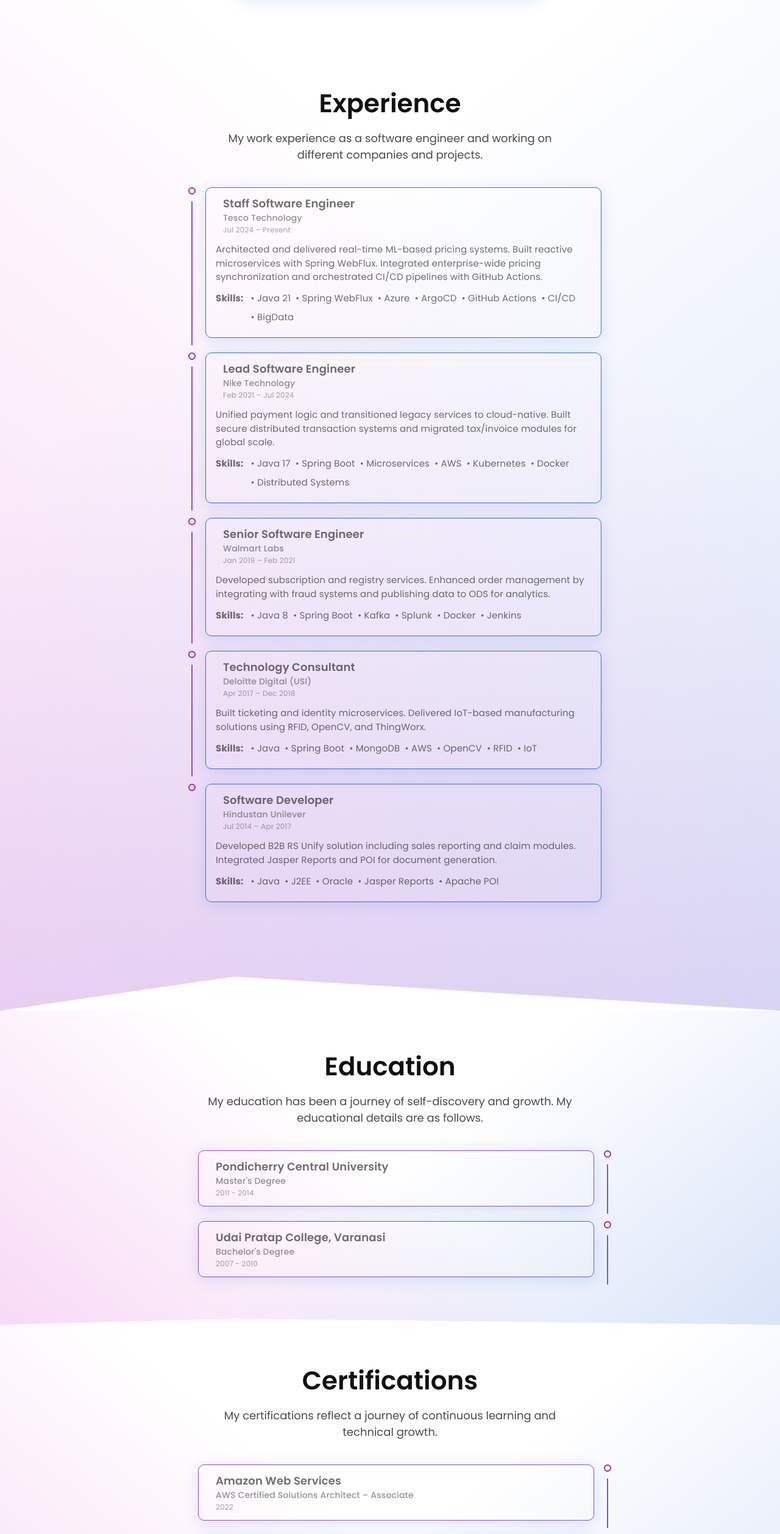
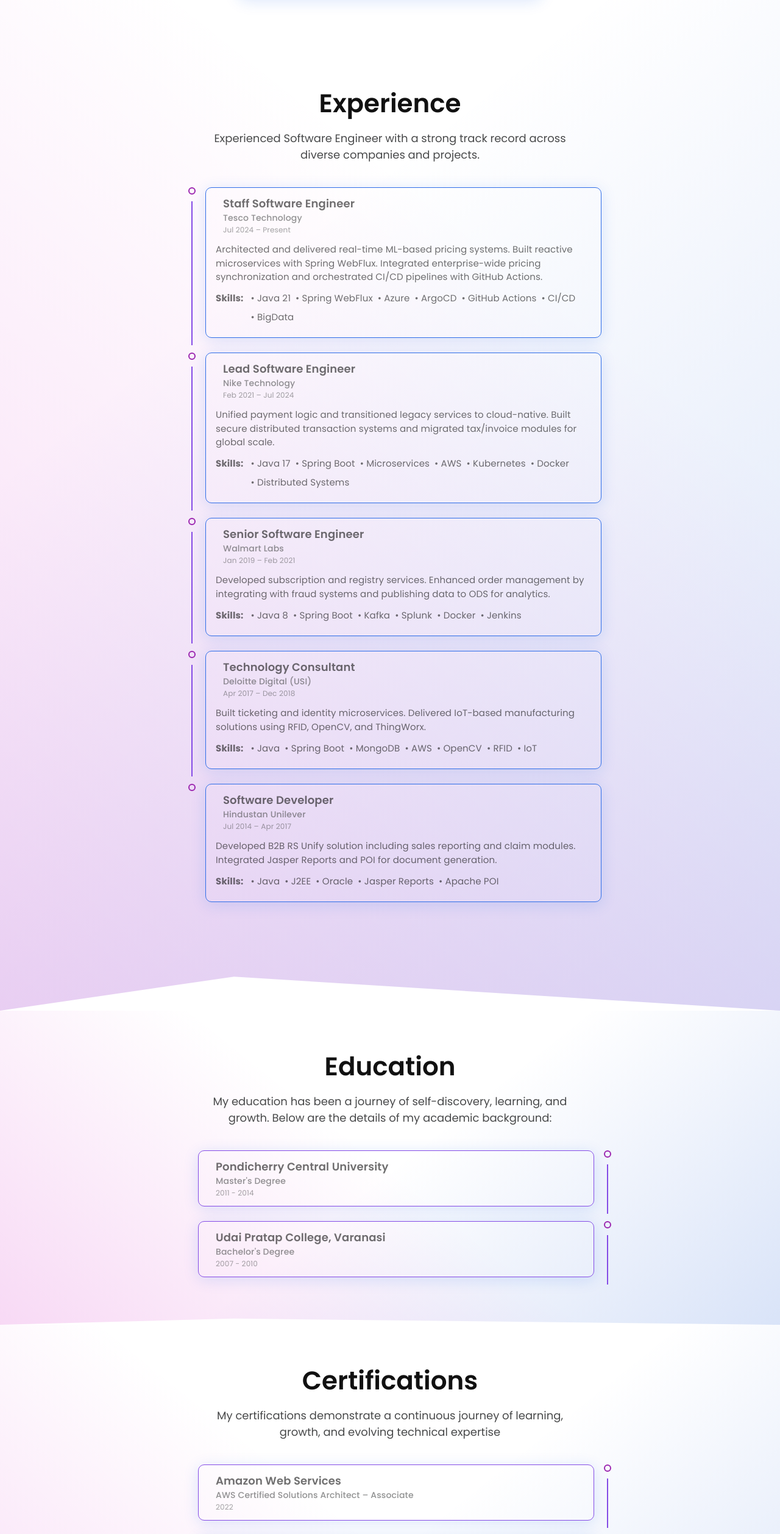
Before and after one commit to sumantrai/portfolio-main, a React (Create React App) app: page / in a window 1280 px wide. Shown: the part 1970-4485 px from the top of the page at 61% size. Built offline with nearby package versions, Linux system fonts and the light colour scheme.

Commit message:
updating package

```diff
--- a/src/components/Certification/index.js
+++ b/src/components/Certification/index.js
@@ -81,7 +81,7 @@
       <Wrapper>
         <Title>Certifications</Title>
         <Desc>
-          My certifications reflect a journey of continuous learning and technical growth.
+         My certifications demonstrate a continuous journey of learning, growth, and evolving technical expertise
         </Desc>
         <TimelineSection>
           <Timeline>
--- a/src/components/Education/index.js
+++ b/src/components/Education/index.js
@@ -83,7 +83,7 @@
             <Wrapper>
                 <Title>Education</Title>
                 <Desc>
-                    My education has been a journey of self-discovery and growth. My educational details are as follows.
+                    My education has been a journey of self-discovery, learning, and growth. Below are the details of my academic background:
                 </Desc>
                 <TimelineSection>
                     <Timeline>
--- a/src/components/Experience/index.js
+++ b/src/components/Experience/index.js
@@ -80,7 +80,7 @@
             <Wrapper>
                 <Title>Experience</Title>
                 <Desc>
-                    My work experience as a software engineer and working on different companies and projects.
+                    Experienced Software Engineer with a strong track record across diverse companies and projects.
                 </Desc>
                 <TimelineSection>
                     <Timeline>
--- a/src/data/constants.js
+++ b/src/data/constants.js
@@ -6,7 +6,7 @@
   github: "",
   resume:
     "https://drive.google.com/file/d/1HuO8_ramDP9U_9mS8tqaBPeK16SudXPY/view?usp=drive_link",
-  linkedin: "www.linkedin.com/in/sumant-rai-he-him-his-723a8978",
+  linkedin: "https://www.linkedin.com/in/sumant-rai-he-him-his-723a8978/",
   insta: "",
 };
 
```
